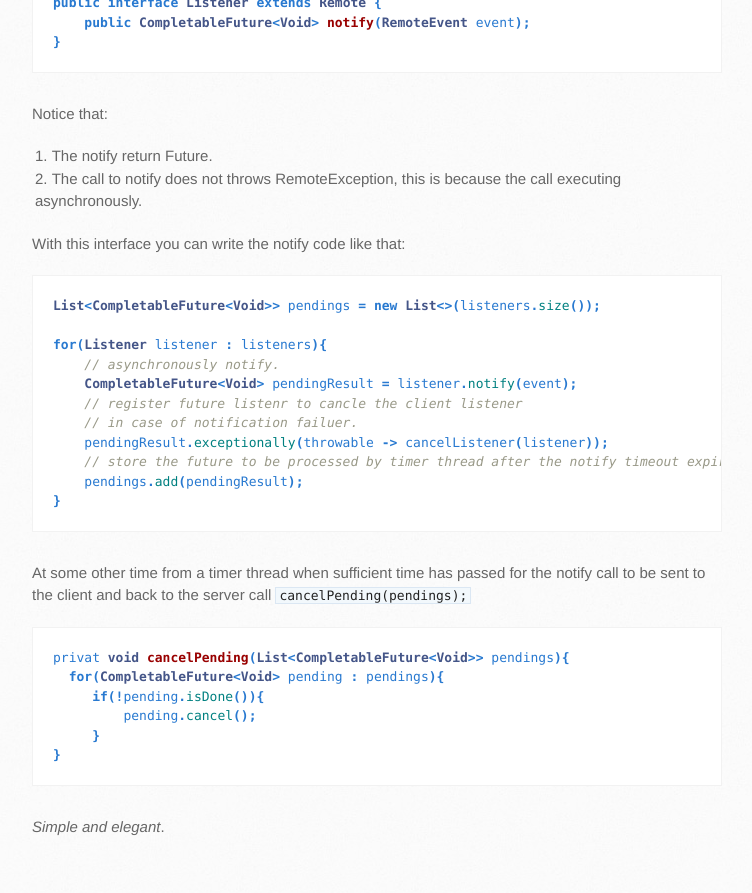
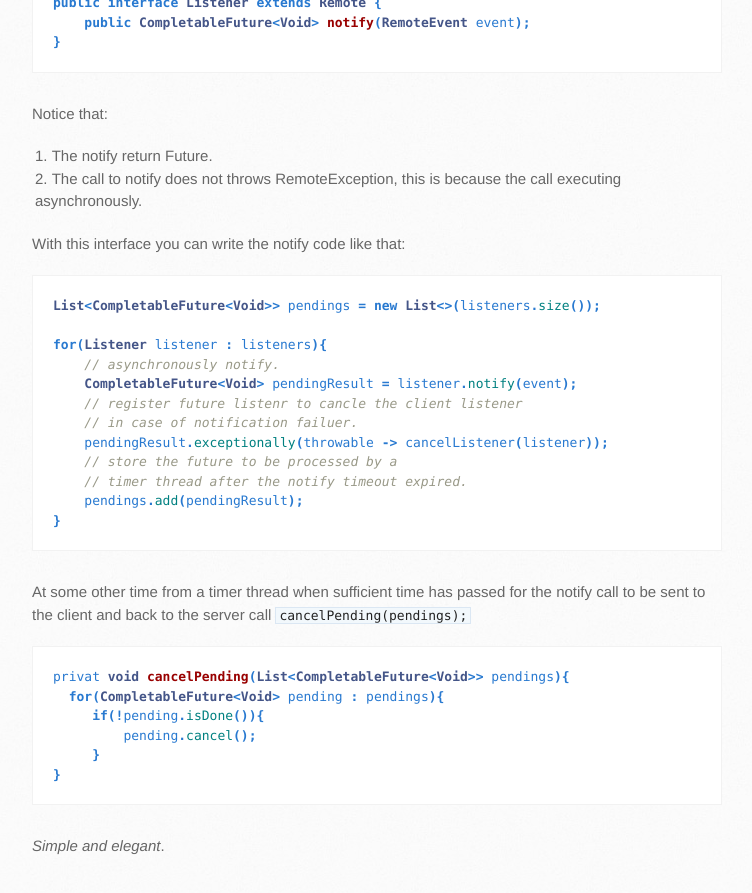
Before and after one commit to barakb/asyncrmi, a Jekyll site: the page built from _posts/2014-10-01-why-did-i-started-this-project.md, in a window 1280 px wide and 900 px high, scrolled down 1298 px. Shown: the top 893 px of the window, without its empty margins (138-890 px from the left). Built offline with Jekyll 4.4.1, drawn with Linux system fonts in a browser that asks for light colours; Markdown is read by kramdown in place of the engine named in the settings.

Commit message:
make site more readable

`````diff
--- a/_posts/2014-10-01-why-did-i-started-this-project.md
+++ b/_posts/2014-10-01-why-did-i-started-this-project.md
@@ -65,7 +65,8 @@ for(Listener listener : listeners){
     // register future listenr to cancle the client listener
     // in case of notification failuer.
     pendingResult.exceptionally(throwable -> cancelListener(listener));
-    // store the future to be processed by timer thread after the notify timeout expired.
+    // store the future to be processed by a
+    // timer thread after the notify timeout expired.
     pendings.add(pendingResult);
 }
 ````
`````
